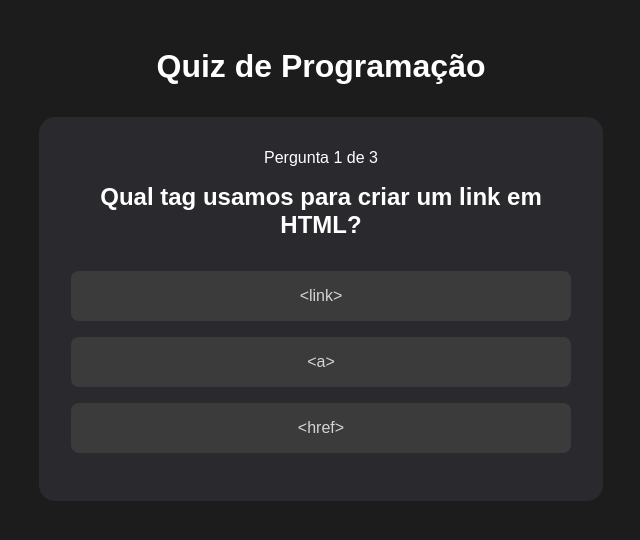
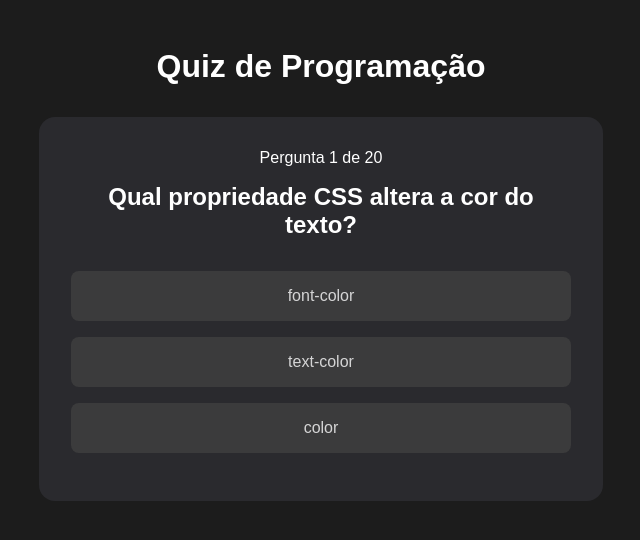
Before and after one commit to DanielDimas2002/Quiz, a React (Vite) app in the folder Quiz/: page / in a window 1280 px wide. Both pictures are taken after a click on the button "Iniciar". Shown: the top 540 px of the page, without its empty margins (319-959 px from the left). Built offline with nearby package versions, Linux system fonts and the light colour scheme.

Commit message:
Escolhas corretas parte 3

```diff
--- a/Quiz/src/components/Option.css
+++ b/Quiz/src/components/Option.css
@@ -16,3 +16,13 @@
 #options-container .option p{
     margin-bottom: 0;
 }
+
+.correct{
+    background-color: #0bfc03;
+    font-weight: bold;
+}
+
+.wrong{
+    background-color: #404040;
+    opacity: 0.4;
+}
--- a/Quiz/src/components/Option.jsx
+++ b/Quiz/src/components/Option.jsx
@@ -3,11 +3,17 @@ import { QuizContext } from "../context/quiz";
 
 import "./Option.css";
 
-const Option = ({ resposta, selectOption }) => {
+const Option = ({ resposta, answer, selectOption }) => {
   const [quizState] = useContext(QuizContext);
 
   return (
-    <div className="option" onClick={selectOption}>
+    <div
+      className={`option
+        ${quizState.answerSelected && resposta === answer ? "correct" : ""}
+        ${quizState.answerSelected && resposta !== answer ? "wrong" : ""}`
+      }
+      onClick={selectOption}
+    >
       <p>{resposta}</p>
     </div>
   );
--- a/Quiz/src/context/quiz.jsx
+++ b/Quiz/src/context/quiz.jsx
@@ -1,7 +1,7 @@
 import { createContext, useReducer } from "react";
-import questions from "../data/questions"
+import questions from "../data/questions";
 
-const STAGES =  ["Start", "Playing", "End"]
+const STAGES = ["Start", "Playing", "End"];
 
 const initialState = {
   gameStage: STAGES[0],
@@ -9,11 +9,10 @@ const initialState = {
   currentQuestion: 0,
   score: 0,
   answerSelected: false,
-}
+};
 
-const quizReducer = (state, action) =>{
-
-    switch(action.type){
+const quizReducer = (state, action) => {
+  switch (action.type) {
     case "CHANGE_STATE":
       return {
         ...state,
@@ -21,53 +20,51 @@ const quizReducer = (state, action) =>{
       };
 
     case "REORDER_QUESTIONS":
-           const reorderedQuestions = questions.sort(()=>{
-            return Math.random() - 0.5
-           })
+      const reorderedQuestions = [...questions].sort(() => Math.random() - 0.5);
       return {
         ...state,
         questions: reorderedQuestions,
+      };
+
+    case "CHANGE_QUESTION":
+      const nextQuestion = state.currentQuestion + 1;
+      let endGame = false;
+
+      if (!state.questions[nextQuestion]) {
+        endGame = true;
       }
 
-        case "CHANGE_QUESTION":
-            const nexQuestion = state.currentQuestion + 1;
-            let endGame = false
-
-            if(!questions[nexQuestion]){
-                endGame = true
-            }
-
-            return{
+      return {
         ...state,
-                currentQuestion: nexQuestion,
+        currentQuestion: nextQuestion,
         gameStage: endGame ? STAGES[2] : state.gameStage,
-            }
+        answerSelected: false, // Resetando a seleção para a próxima pergunta
+      };
 
     case "NEW_GAME":
       return initialState;
 
     case "CHECK_ANSWER":
-            const answer = action.payload.answer
-            const option = action.payload.option
-            let correctAnswer = 0
+      if (state.answerSelected) return state;
 
-            if(answer === option) correctAnswer = 1;
+      const { answer, option } = action.payload;
+      const correctAnswer = answer === option ? 1 : 0;
 
       return {
         ...state,
         score: state.score + correctAnswer,
         answerSelected: option,
-            }
+      };
 
     default:
       return state;
   }
-}
+};
 
-export const QuizContext = createContext()
+export const QuizContext = createContext();
 
-export const QuizProvider = ({children}) =>{
+export const QuizProvider = ({ children }) => {
   const value = useReducer(quizReducer, initialState);
 
-    return<QuizContext.Provider value = {value}>{children}</QuizContext.Provider>
-}
+  return <QuizContext.Provider value={value}>{children}</QuizContext.Provider>;
+};
--- a/Quiz/src/data/questions.js
+++ b/Quiz/src/data/questions.js
@@ -1,24 +1,103 @@
 const perguntasTeste = [
   {
-      category: "HTML",
       pergunta: "Qual tag usamos para criar um link em HTML?",
       respostas: ["<link>", "<a>", "<href>"],
-      correta: "<a>",
-      dica: "É a mesma tag usada para âncoras."
+      answer: "<a>"
   },
   {
-      category: "CSS",
+      pergunta: "Qual elemento HTML usamos para criar uma lista ordenada?",
+      respostas: ["<ul>", "<ol>", "<li>"],
+      answer: "<ol>"
+  },
+  {
+      pergunta: "Qual atributo define um texto alternativo para imagens?",
+      respostas: ["alt", "title", "src"],
+      answer: "alt"
+  },
+  {
       pergunta: "Qual propriedade CSS altera a cor do texto?",
       respostas: ["font-color", "text-color", "color"],
-      correta: "color",
-      dica: "É uma palavra simples e direta."
+      answer: "color"
   },
   {
-      category: "JavaScript",
+      pergunta: "Qual propriedade define o espaçamento interno de um elemento?",
+      respostas: ["margin", "padding", "border"],
+      answer: "padding"
+  },
+  {
+      pergunta: "Qual unidade de medida é relativa ao tamanho da fonte do elemento?",
+      respostas: ["px", "em", "%"],
+      answer: "em"
+  },
+  {
+      pergunta: "Qual operador usamos para comparar valores sem converter tipos?",
+      respostas: ["==", "===", "="],
+      answer: "==="
+  },
+  {
+      pergunta: "Qual método converte uma string para um número inteiro?",
+      respostas: ["parseFloat()", "parseInt()", "Number()"],
+      answer: "parseInt()"
+  },
+  {
       pergunta: "Qual método do JavaScript exibe uma mensagem na tela?",
       respostas: ["console.log()", "alert()", "prompt()"],
-      correta: "alert()",
-      dica: "É uma função usada para alertar o usuário."
+      answer: "alert()"
+  },
+  {
+      pergunta: "Qual método adiciona um item ao final de um array?",
+      respostas: [".push()", ".pop()", ".shift()"],
+      answer: ".push()"
+  },
+  {
+      pergunta: "Qual método remove o último item de um array?",
+      respostas: [".pop()", ".push()", ".splice()"],
+      answer: ".pop()"
+  },
+  {
+      pergunta: "Qual tag HTML representa a estrutura principal de uma página?",
+      respostas: ["<head>", "<main>", "<body>"],
+      answer: "<body>"
+  },
+  {
+      pergunta: "Qual evento JavaScript é acionado quando um usuário clica em um botão?",
+      respostas: ["onmouseover", "onchange", "onclick"],
+      answer: "onclick"
+  },
+  {
+      pergunta: "Qual método converte um JSON em objeto JavaScript?",
+      respostas: ["JSON.stringify()", "JSON.parse()", "JSON.objectify()"],
+      answer: "JSON.parse()"
+  },
+  {
+      pergunta: "Qual palavra-chave é usada para declarar uma variável imutável?",
+      respostas: ["var", "let", "const"],
+      answer: "const"
+  },
+  {
+      pergunta: "Qual estrutura de repetição percorre diretamente os valores de um array?",
+      respostas: ["for", "forEach", "while"],
+      answer: "forEach"
+  },
+  {
+      pergunta: "Qual propriedade CSS define a largura de um elemento?",
+      respostas: ["width", "height", "size"],
+      answer: "width"
+  },
+  {
+      pergunta: "Qual operador lógico representa 'OU'?",
+      respostas: ["&&", "||", "!"],
+      answer: "||"
+  },
+  {
+      pergunta: "Qual método retorna o número de elementos em um array?",
+      respostas: [".size", ".count()", ".length"],
+      answer: ".length"
+  },
+  {
+      pergunta: "Qual linguagem é usada para estilizar páginas da web?",
+      respostas: ["HTML", "CSS", "JavaScript"],
+      answer: "CSS"
   }
 ];
 
```
Lines whose indentation alone changed are shown as unchanged.
